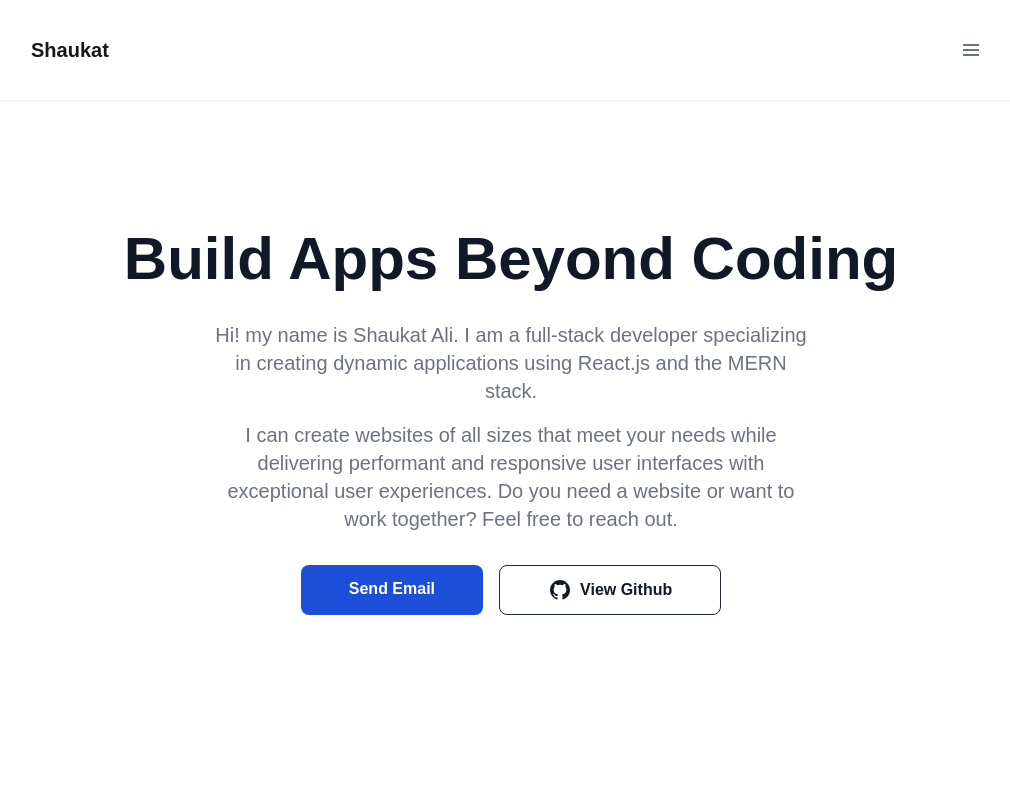
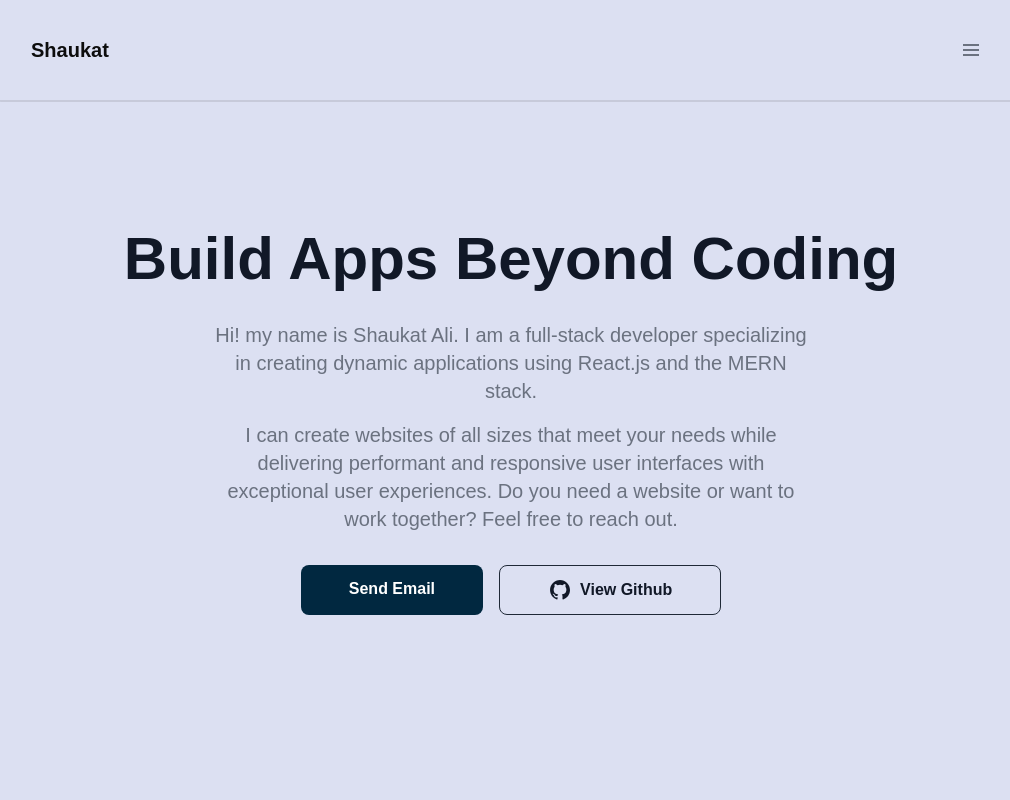
Before and after one commit to Shaukat-AB/next-portfolio, a Next.js app: page / in a window 1280 px wide. Shown: the top 800 px of the page, without its empty margins (129-1139 px from the left). Built offline with nearby package versions, Linux system fonts and the light colour scheme.

Commit message:
Customize colors and styles

```diff
--- a/src/app/globals.css
+++ b/src/app/globals.css
@@ -3,16 +3,21 @@
 @tailwind utilities;
 
 :root {
-    --background: #ffffff;
-    --foreground: #171717;
+    --background: #dce0f2;
+    --foreground: #0d0d0d;
+    --primary: #012840;
+    --primary-light: #024c7a;
+    --dark: #0d0d0d;
+    --border-gray: #0d0d0d1a;
+    /* --red: #a61b40; */
 }
 
-@media (prefers-color-scheme: dark) {
+/* @media (prefers-color-scheme: dark) {
     :root {
         --background: #0a0a0a;
         --foreground: #ededed;
     }
-}
+} */
 
 body {
     color: var(--foreground);
@@ -47,16 +52,22 @@ body {
     .sub-title {
         @apply text-3xl font-bold dark:text-white;
     }
-
+    /* Borders */
+    .header-border {
+        @apply border-b-2 rounded-b-sm border-border-gray;
+    }
+    .nav-border {
+        @apply border-2 border-border-gray rounded-lg;
+    }
     /* Button styles */
     .btn-primary {
-        @apply px-12 py-3 text-base-center text-white bg-blue-700 rounded-lg hover:bg-blue-800 focus:ring-4 focus:outline-none focus:ring-blue-300 dark:bg-blue-600 dark:hover:bg-blue-700 dark:focus:ring-blue-800;
+        @apply px-12 py-3 text-base-center text-white bg-primary rounded-lg hover:bg-primary-light focus:ring-4 focus:outline-none focus:ring-blue-300;
     }
     .btn-dark {
         @apply px-12 py-3 text-base-center text-gray-900 hover:text-white border border-gray-800 hover:gradient-dark focus:ring-4 focus:outline-none focus:ring-gray-300 rounded-lg dark:border-gray-600 dark:text-gray-400 dark:hover:text-white dark:hover:bg-gray-600 dark:focus:ring-gray-800;
     }
     .btn-disable {
-        @apply text-white bg-blue-400 dark:bg-blue-500 cursor-not-allowed font-medium rounded-lg text-sm px-5 py-2.5 text-center;
+        @apply text-white bg-blue-500 cursor-not-allowed font-medium rounded-lg text-sm px-5 py-2.5 text-center;
     }
     .btn-icon {
         @apply center-container p-2 w-10 h-10 text-sm text-gray-500 rounded-lg hover:bg-gray-100 focus:outline-none focus:ring-2 focus:ring-gray-200 dark:text-gray-400 dark:focus:ring-gray-600;
@@ -64,7 +75,7 @@ body {
 
     /* Links */
     .nav-link-active {
-        @apply bg-blue-700 text-white;
+        @apply bg-primary text-white;
     }
     .nav-link {
         @apply block py-2 px-3 rounded-sm hover:nav-link-active;
--- a/src/components/header/Header.tsx
+++ b/src/components/header/Header.tsx
@@ -3,7 +3,7 @@ import NavBar from "./NavBar";
 
 const Header = () => {
     return (
-        <header className="max-container border-b-2 rounded-b-sm border-gray-100">
+        <header className="max-container header-border">
             <div className="relative h-[100px] flex items-center justify-between mx-auto px-4 py-4">
                 <Link href="/" className="text-xl font-semibold">
                     Shaukat
--- a/src/components/header/NavBar.tsx
+++ b/src/components/header/NavBar.tsx
@@ -8,7 +8,7 @@ const NavBar = () => {
     const [open, setOpen] = useState<Boolean>(false);
 
     return (
-        <nav className="flex border-gray-200 dark:bg-gray-800 dark:border-gray-700">
+        <nav className="flex">
             <div className="center-container">
                 <button
                     type="button"
--- a/src/components/header/NavList.tsx
+++ b/src/components/header/NavList.tsx
@@ -3,7 +3,7 @@ import { navLinks } from "@/data/links";
 
 const NavList = () => {
     return (
-        <ul className="bg-background dark:bg-gray-900 border-2 shadow-lg flex flex-col gap-6 max-w-xl py-5 mx-auto rounded-lg dark:border-gray-700">
+        <ul className="bg-background nav-border shadow-lg flex flex-col gap-6 max-w-xl py-5 mx-auto">
             {navLinks.map((link) => (
                 <li className="font-semibold" key={link.title}>
                     <NavLink href={link.href} title={link.title} />
--- a/src/components/hero-section/HeroSection.tsx
+++ b/src/components/hero-section/HeroSection.tsx
@@ -5,12 +5,12 @@ const HeroSection = () => {
     return (
         <section className="min-h-[80vh] text-center flex items-center justify-center flex-col mb-16">
             <h1 className="main-title mb-8">Build Apps Beyond Coding</h1>
-            <p className="mb-4 text-lg font-normal text-gray-500 lg:text-xl sm:px-16 xl:px-48 dark:text-gray-400">
+            <p className="mb-4 text-lg font-normal text-gray-500 lg:text-xl sm:px-16 xl:px-48">
                 Hi! my name is Shaukat Ali. I am a full-stack developer
                 specializing in creating dynamic applications using React.js and
                 the MERN stack.
             </p>
-            <p className="mb-8 text-lg font-normal text-gray-500 lg:text-xl sm:px-16 xl:px-48 dark:text-gray-400">
+            <p className="mb-8 text-lg font-normal text-gray-500 lg:text-xl sm:px-16 xl:px-48">
                 I can create websites of all sizes that meet your needs while
                 delivering performant and responsive user interfaces with
                 exceptional user experiences. Do you need a website or want to
--- a/tailwind.config.ts
+++ b/tailwind.config.ts
@@ -11,6 +11,10 @@ export default {
             colors: {
                 background: "var(--background)",
                 foreground: "var(--foreground)",
+                primary: "var(--primary)",
+                "primary-light": "var(--primary-light)",
+                dark: "var(--dark)",
+                "border-gray": "var(--border-gray)",
             },
         },
     },
```
